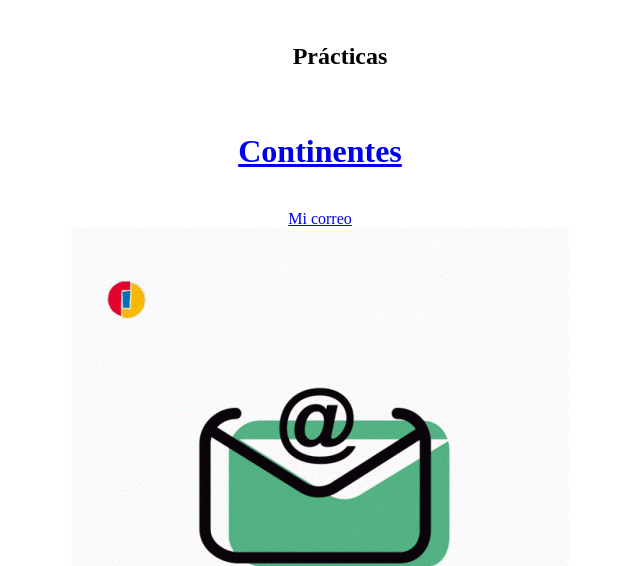
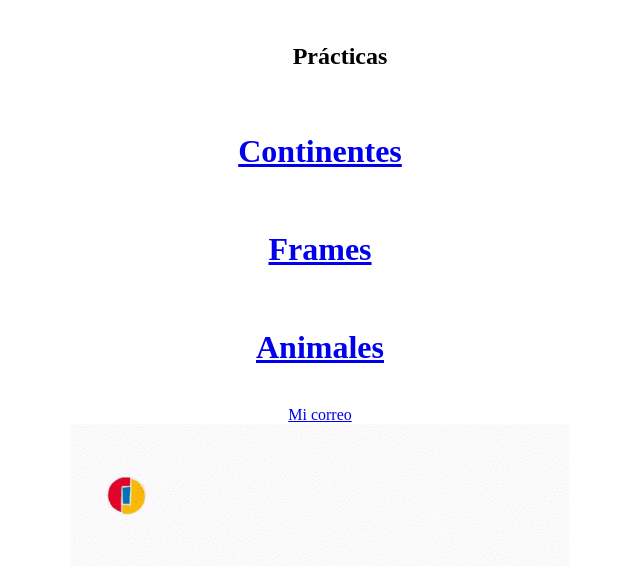
Before and after one commit to ortiz098/ortiz098.github.io, a plain HTML site: page index.html in a window 1280 px wide. Shown: the part 590-1156 px from the top of the page, without its empty margins (320-960 px from the left). Drawn offline with Linux system fonts and the light colour scheme.

Commit message:
Update index.html

```diff
--- a/index.html
+++ b/index.html
@@ -22,7 +22,10 @@
 	<br>
 	<h1><a href="continentes.html">Continentes</a></h1>
 	<br>
-
+	<h1><a href="index_frames.html">Frames</a></h1>
+	<br>
+	<h1><a href="animales.html">Animales</a></h1>
+	<br>
 	<a href="chaco.or09@gmail.com">Mi correo</a>
 	<br>
 	<a href="chaco.or09@gmail.com"><img src="correo.gif"></a>
```
